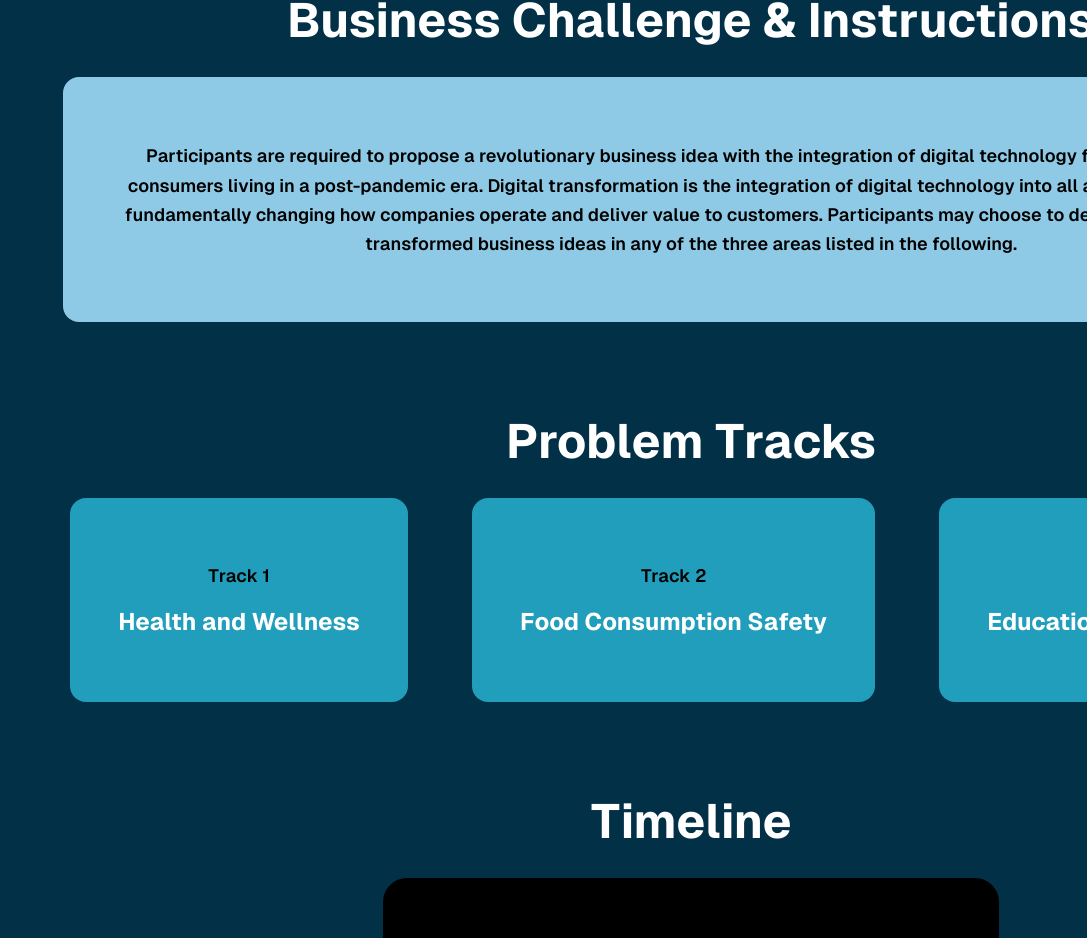
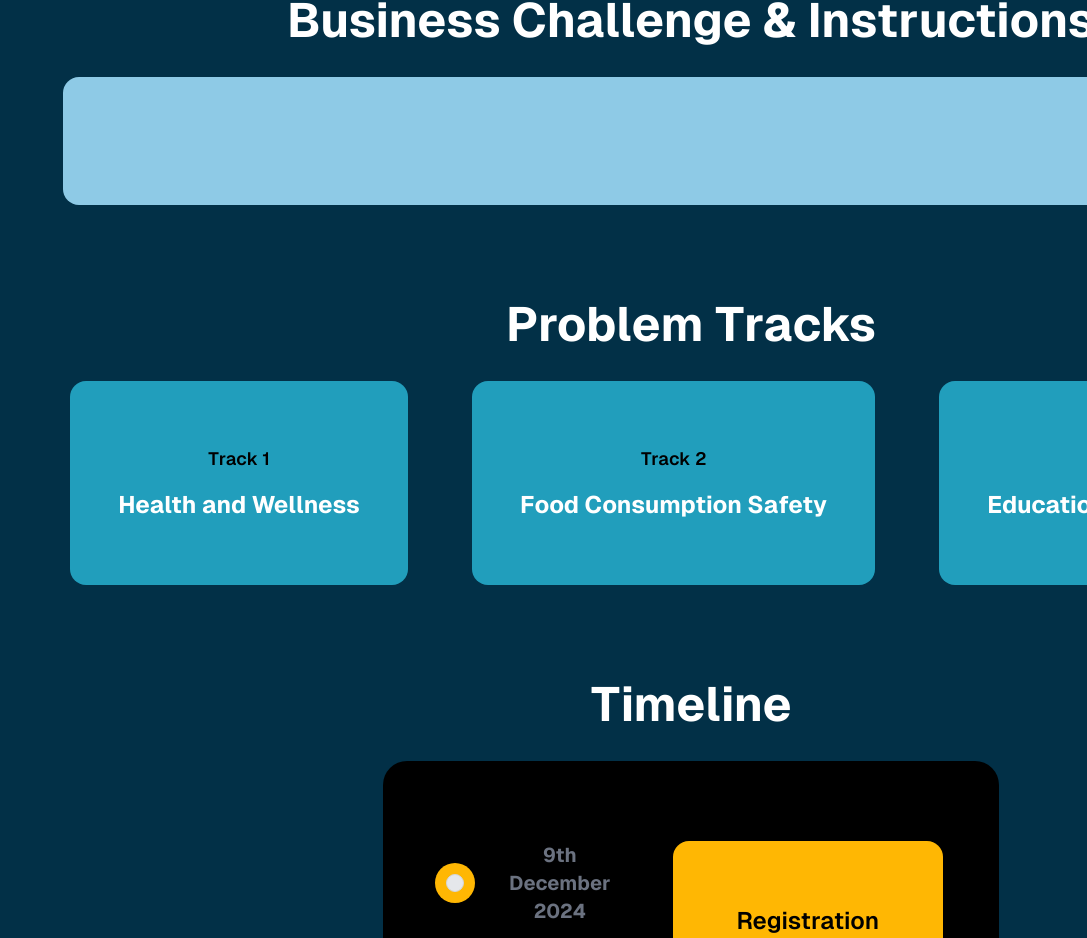
Before and after one commit to diminecjean/hackfinity, a Next.js app: page / in a window 1280 px wide. Shown: the part 1540-2478 px from the top of the page, without its empty margins (193-1280 px from the left). Built offline with nearby package versions, Linux system fonts and the light colour scheme; no server answers.

Commit message:
remove unnecesary block

```diff
--- a/src/app/page.js
+++ b/src/app/page.js
@@ -86,16 +86,6 @@ export default function Home() {
                             Business Challenge & Instructions
                         </h1>
                         <div className='mx-16 my-8 py-16 px-12 rounded-2xl bg-blue-light'>
-                            <p className='font-semibold text-lg leading-relaxed'>
-                                Participants are required to propose a revolutionary business idea
-                                with the integration of digital technology for Malaysian end
-                                consumers living in a post-pandemic era. Digital transformation is
-                                the integration of digital technology into all areas of a business,
-                                fundamentally changing how companies operate and deliver value to
-                                customers. Participants may choose to develop their digitally
-                                transformed business ideas in any of the three areas listed in the
-                                following.
-                            </p>
                         </div>
                     </section>
 
```
